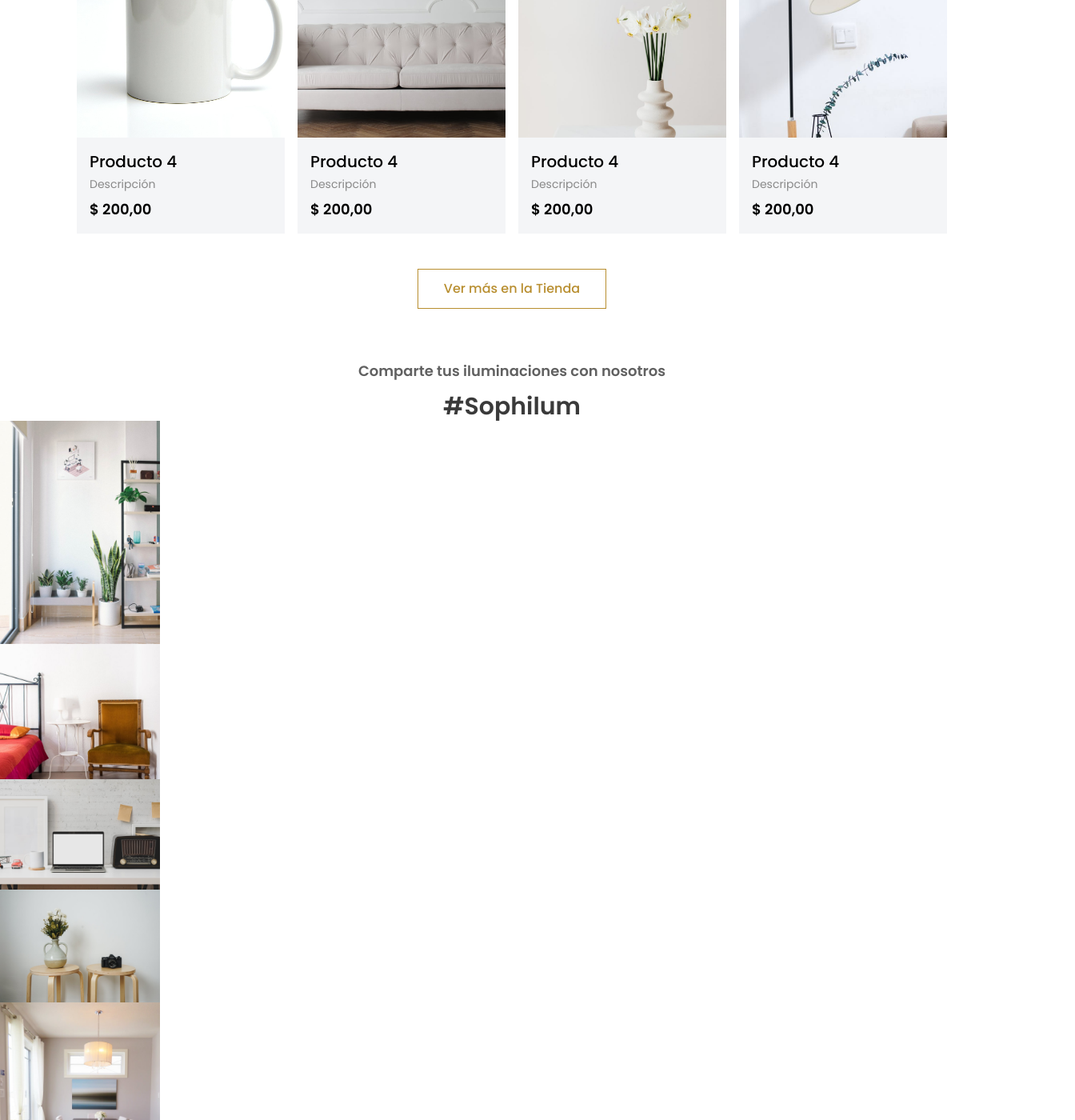
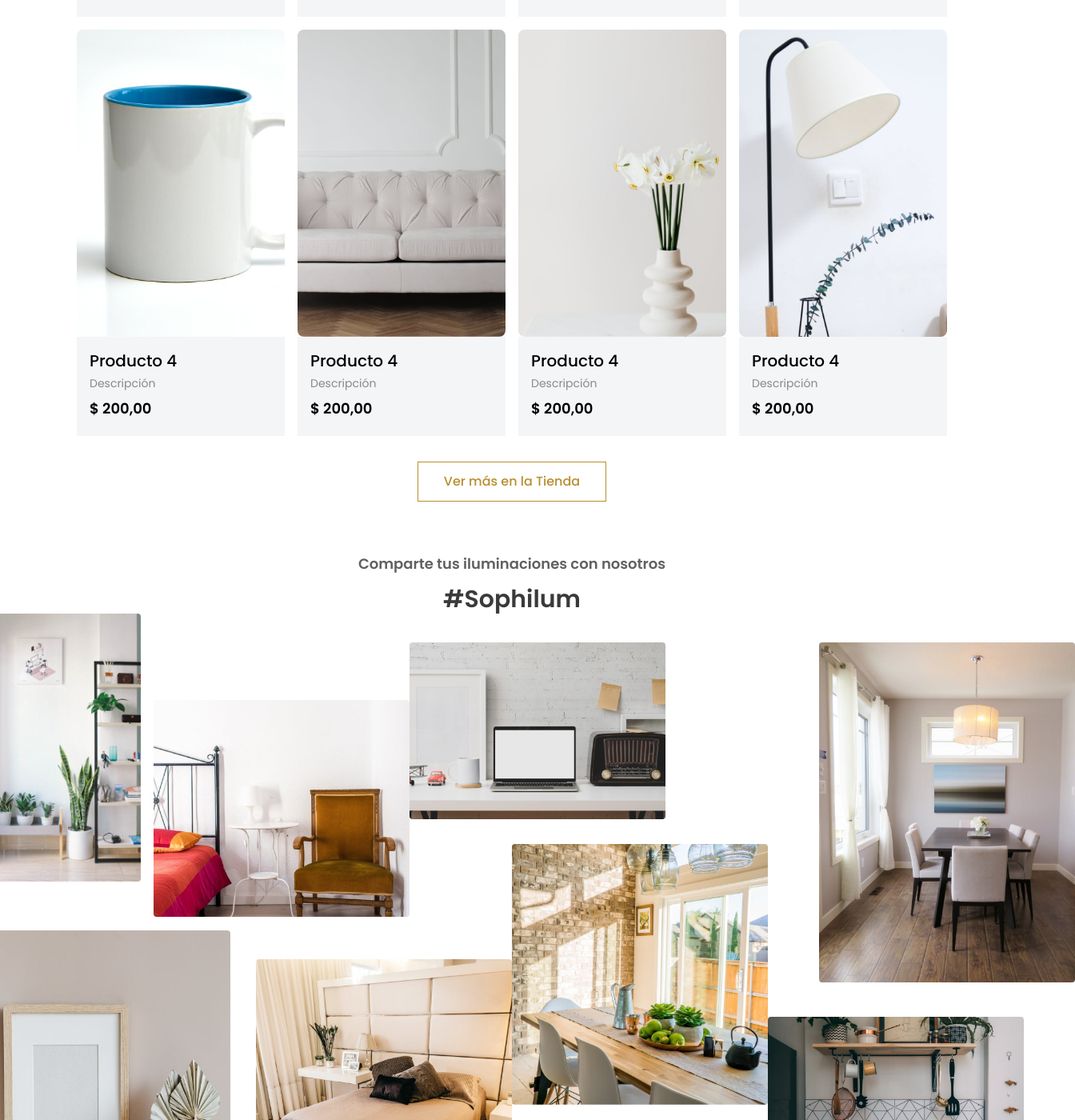
Before and after one commit to tomyrodeghiero/sophilum, a Next.js app: page / in a window 1280 px wide. Shown: the part 2022-3422 px from the top of the page at 80% size, 1344 px wide, since content can reach past the window. Built offline with nearby package versions, Linux system fonts and the light colour scheme.

Commit message:
Improve project

```diff
--- a/src/app/globals.css
+++ b/src/app/globals.css
@@ -56,3 +56,122 @@ body {
 .navlink:hover::before {
   width: 100%;
 }
+
+/* Products management */
+.formGroup {
+  display: flex;
+  flex-direction: column;
+}
+
+.formGroup label {
+  font-weight: bold;
+  margin-bottom: 5px;
+}
+
+.formGroup input,
+.formGroup textarea {
+  padding: 10px;
+  border: 1px solid #ddd;
+  border-radius: 4px;
+  font-size: 16px;
+}
+
+.productCard {
+  display: flex;
+  flex-direction: column;
+  padding: 20px;
+  border: 1px solid #ddd;
+  border-radius: 4px;
+  margin-bottom: 20px;
+}
+
+.productImage img {
+  width: 200px;
+  height: 200px;
+  object-fit: cover;
+}
+
+.productInfo {
+  flex: 1;
+  margin-left: 20px;
+}
+
+.productActions {
+  display: flex;
+  justify-content: flex-end;
+  align-items: center;
+}
+
+.productActions button {
+  margin-left: 10px;
+}
+
+.product-card.group:hover .product-tag {
+  opacity: 60%;
+}
+
+.product-tag {
+  transition: opacity 0.3s ease;
+  opacity: 0%;
+}
+
+/* Hashtag */
+.hashtag-img {
+  position: absolute;
+  transition: all 0.3s ease;
+  z-index: 1;
+  box-shadow: 0 0 10px rgba(0, 0, 0, 0);
+  border-radius: 0.25rem;
+}
+
+.hashtag-img:hover {
+  transform: translateY(-5px); /* Se eleva un poco */
+  box-shadow: 0 10px 25px rgba(0, 0, 0, 0.15); /* Sombra al hacer hover */
+  z-index: 10; /* Esto es para asegurar que la imagen en hover quede sobre las otras imágenes */
+}
+
+.hashtag-1 {
+  top: 0%;
+  left: -5%;
+  width: 15rem;
+}
+.hashtag-2 {
+  top: 15%;
+  left: 15%;
+  width: 20rem;
+}
+.hashtag-3 {
+  top: 5%;
+  left: 40%;
+  width: 20rem;
+}
+.hashtag-4 {
+  top: 37.5%;
+  left: 55%;
+  width: 20rem;
+}
+.hashtag-5 {
+  top: 5%;
+  right: -5%;
+  width: 20rem;
+}
+.hashtag-6 {
+  top: 55%;
+  left: -2.5%;
+  width: 20rem;
+}
+.hashtag-7 {
+  top: 60%;
+  left: 25%;
+  width: 20rem;
+}
+.hashtag-8 {
+  top: 70%;
+  left: 75%;
+  width: 20rem;
+}
+.hashtag-9 {
+  top: 40%;
+  left: 50%;
+  width: 20rem;
+}
--- a/src/components/#sophilum/SophilumHashtag.tsx
+++ b/src/components/#sophilum/SophilumHashtag.tsx
@@ -22,16 +22,70 @@ const SophilumHashtag = () => {
         #Sophilum
       </h3>
 
-      <div className="relative w-full">
-        <Image src={HASHTAG_01} alt="Hashtag 1" width={200} height={200} />
-        <Image src={HASHTAG_02} alt="Hashtag 2" width={200} height={200} />
-        <Image src={HASHTAG_03} alt="Hashtag 3" width={200} height={200} />
-        <Image src={HASHTAG_04} alt="Hashtag 4" width={200} height={200} />
-        <Image src={HASHTAG_05} alt="Hashtag 5" width={200} height={200} />
-        <Image src={HASHTAG_06} alt="Hashtag 6" width={200} height={200} />
-        <Image src={HASHTAG_07} alt="Hashtag 7" width={200} height={200} />
-        <Image src={HASHTAG_08} alt="Hashtag 8" width={200} height={200} />
-        <Image src={HASHTAG_09} alt="Hashtag 9" width={200} height={200} />
+      <div className="relative w-full h-[45rem]">
+        <Image
+          className="hashtag-img hashtag-1 rounded"
+          src={HASHTAG_01}
+          alt="Hashtag 1"
+          width={200}
+          height={200}
+        />
+        <Image
+          className="hashtag-img hashtag-2 rounded"
+          src={HASHTAG_02}
+          alt="Hashtag 2"
+          width={200}
+          height={200}
+        />
+        <Image
+          className="hashtag-img hashtag-3 rounded"
+          src={HASHTAG_03}
+          alt="Hashtag 3"
+          width={200}
+          height={200}
+        />
+        {/* <Image
+          className="hashtag-img hashtag-4 rounded"
+          src={HASHTAG_04}
+          alt="Hashtag 4"
+          width={200}
+          height={200}
+        /> */}
+        <Image
+          className="hashtag-img hashtag-5 rounded"
+          src={HASHTAG_05}
+          alt="Hashtag 5"
+          width={200}
+          height={200}
+        />
+        <Image
+          className="hashtag-img hashtag-6 rounded"
+          src={HASHTAG_06}
+          alt="Hashtag 6"
+          width={200}
+          height={200}
+        />
+        <Image
+          className="hashtag-img hashtag-7 rounded-lg"
+          src={HASHTAG_07}
+          alt="Hashtag 7"
+          width={200}
+          height={200}
+        />
+        <Image
+          className="hashtag-img hashtag-8 rounded"
+          src={HASHTAG_08}
+          alt="Hashtag 8"
+          width={200}
+          height={200}
+        />
+        <Image
+          className="hashtag-img hashtag-9 rounded"
+          src={HASHTAG_09}
+          alt="Hashtag 9"
+          width={200}
+          height={200}
+        />
       </div>
     </div>
   );
--- a/src/components/buttons/SeeMoreInShopButton.tsx
+++ b/src/components/buttons/SeeMoreInShopButton.tsx
@@ -4,7 +4,7 @@ import React from "react";
 const SeeMoreInShopButton = () => {
   return (
     <Link href="/shop" className="flex justify-center w-full">
-      <button className="bg-white border border-yellow-600 p-3 my-8 lg:mb-8 px-8 font-medium  text-yellow-600">
+      <button className="bg-white border border-yellow-600 hover:bg-yellow-600 p-3 my-8 lg:mb-8 px-8 font-medium hover:text-white focus:outline-none focus:ring-1 focus:ring-yellow-600 focus:ring-opacity-50 transition duration-300 ease-in-out transform hover:shadow-md hover:-translate-y-1 text-yellow-600 py-3">
         Ver más en la Tienda
       </button>
     </Link>
--- a/src/components/categories/Categories.tsx
+++ b/src/components/categories/Categories.tsx
@@ -17,7 +17,7 @@ const Categories = () => {
       </h4>
 
       <div className="grid grid-cols-3 gap-4 my-5">
-        <div className="rounded overflow-hidden flex flex-col justify-center items-center">
+        <div className="rounded py-2 overflow-hidden flex flex-col justify-center items-center transform transition-transform duration-300 hover:scale-105 hover:shadow cursor-pointer">
           <Image
             src={IMAGE_01}
             alt="Imagen 1"
@@ -29,7 +29,7 @@ const Categories = () => {
             Comedor
           </p>
         </div>
-        <div className="rounded overflow-hidden flex flex-col justify-center items-center">
+        <div className="rounded py-2 overflow-hidden flex flex-col justify-center items-center transform transition-transform duration-300 hover:scale-105 hover:shadow cursor-pointer">
           <Image
             src={IMAGE_02}
             alt="Imagen 2"
@@ -41,7 +41,7 @@ const Categories = () => {
             Living
           </p>
         </div>
-        <div className="rounded overflow-hidden flex flex-col justify-center items-center">
+        <div className="rounded py-2 overflow-hidden flex flex-col justify-center items-center transform transition-transform duration-300 hover:scale-105 hover:shadow cursor-pointer">
           <Image
             src={IMAGE_03}
             alt="Imagen 3"
--- a/src/components/footer/Footer.tsx
+++ b/src/components/footer/Footer.tsx
@@ -20,17 +20,27 @@ const Footer = () => {
           <div className="w-1/2 md:w-auto">
             <p className="text-gray-500 mb-8">Enlaces</p>
             <div className="flex flex-col gap-8">
-              <Link href="/">Inicio</Link>
-              <Link href="/shop">Tienda</Link>
-              <Link href="/about">Nosotros</Link>
+              <Link href="/">
+                <span className="navlink">Inicio</span>
+              </Link>
+              <Link href="/shop">
+                <span className="navlink">Tienda</span>
+              </Link>
+              <Link href="/about">
+                <span className="navlink">Nosotros</span>
+              </Link>
             </div>
           </div>
 
           <div className="w-1/2 md:w-auto mb-8 md:mb-0">
             <p className="text-gray-500 mb-8">Ayuda</p>
             <div className="flex flex-col gap-8">
-              <Link href="/">Contacto</Link>
-              <Link href="/terms-of-service">Términos y Condiciones</Link>
+              <Link href="/">
+                <span className="navlink">Contacto</span>
+              </Link>
+              <Link href="/terms-of-service">
+                <span className="navlink">Términos y Condiciones</span>
+              </Link>
             </div>
           </div>
         </div>
--- a/src/components/our-products/OurProducts.tsx
+++ b/src/components/our-products/OurProducts.tsx
@@ -1,6 +1,8 @@
 import { formatPriceARS } from "@/utils/functions/functions";
 import React from "react";
 import SeeMoreInShopButton from "../buttons/SeeMoreInShopButton";
+import { SHOPPING_CART } from "@/utils/assets/icons/icons";
+import Link from "next/link";
 
 const OurProducts = () => {
   const products = [
@@ -61,20 +63,33 @@ const OurProducts = () => {
       </h3>
       <div className="grid grid-cols-2 md:grid-cols-3 lg:grid-cols-4 gap-4">
         {products.map((product, index) => (
-          <div key={index} className="overflow-hidden h-full w-full">
-            <img
-              alt="product"
-              src={product.img}
-              className="w-full h-2/3 object-cover"
-            />
-            <div className="p-4 bg-gray-100">
+          <Link
+            href="/product"
+            key={index}
+            className="product-card group rounded relative transition-transform duration-300 ease-in-out transform hover:-translate-y-3"
+          >
+            <div className="relative">
+              <img
+                alt="product"
+                src={product.img}
+                className="h-48 lg:h-96 w-full object-cover rounded-lg"
+              />
+
+              <div className="product-tag absolute bottom-0 left-0 right-0 bg-gray-200 py-3 px-4 opacity-0 group-hover:opacity-60 flex items-center justify-center">
+                <img alt="product" src={SHOPPING_CART} className="h-5 mr-2" />
+                <span className="text-[0.9rem] text-black font-medium uppercase">
+                  Ver producto
+                </span>
+              </div>
+            </div>
+            <div className="p-4 pb-5 bg-gray-100">
               <h3 className="text-xl font-medium">{product.title}</h3>
               <p className="text-sm text-gray-600 mt-1">
                 {product.description}
               </p>
               <p className="text-lg font-semibold mt-2">{product.price}</p>
             </div>
-          </div>
+          </Link>
         ))}
       </div>
 
--- a/src/components/products-display/index.tsx
+++ b/src/components/products-display/index.tsx
@@ -8,7 +8,11 @@ export const ProductDisplay = ({ products, resetFilters }: any) => {
       {products.length > 0 ? (
         <div className="grid grid-cols-2 lg:grid-cols-3 gap-x-5 gap-y-10">
           {products.map((product: any, index: number) => (
-            <div key={index} className="flex flex-col overflow-hidden bg-white">
+            <Link
+              href="/product"
+              key={index}
+              className="flex flex-col overflow-hidden bg-white"
+            >
               <div className="flex-shrink-0">
                 <img
                   alt="product"
@@ -25,7 +29,7 @@ export const ProductDisplay = ({ products, resetFilters }: any) => {
                   {formatPriceARS(product.price)}
                 </p>
               </div>
-            </div>
+            </Link>
           ))}
         </div>
       ) : (
```
